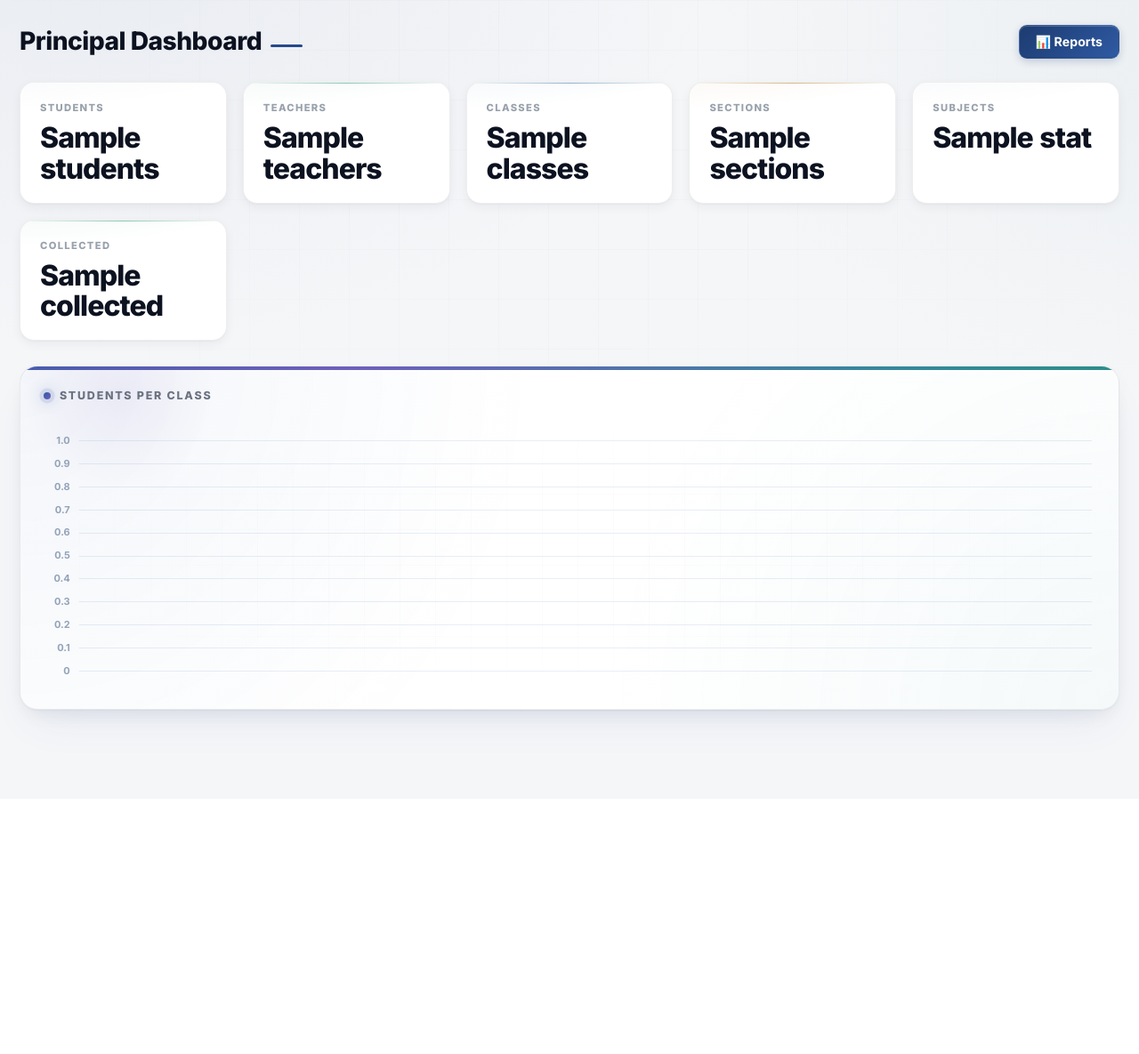
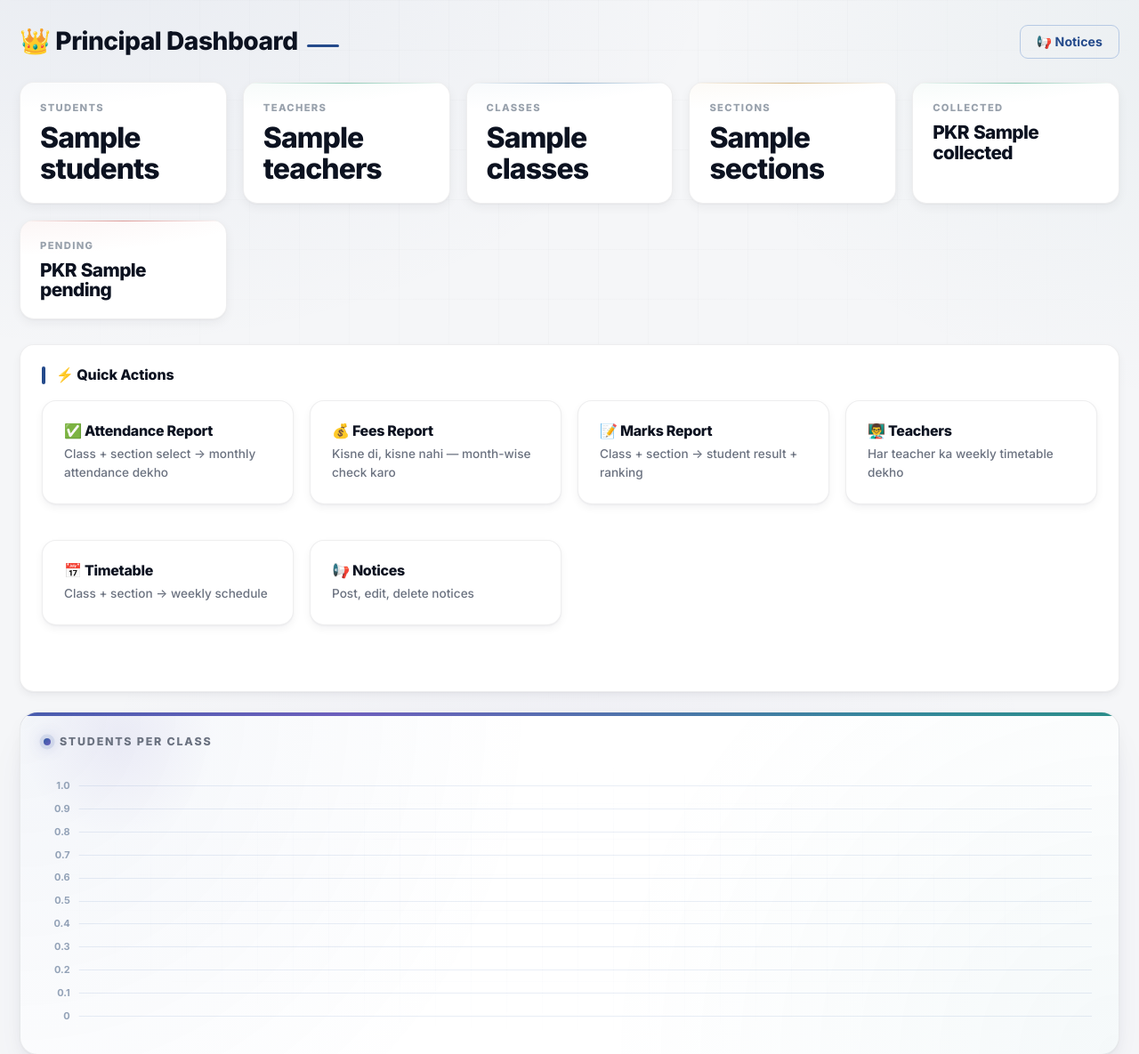
Before and after one commit to bosshanan123-ui/academy-management, a Flask app: template templates/principal/dashboard.html in a window 1280 px wide. Shown: the top 1185 px of the page at 89% size. Before the commit the page ends 834 px from the top, so only its background shows below. Run offline with Flask 3, Linux system fonts and the light colour scheme; the template is opened without the code that fills it: most values are stand-ins (such as "Sample title", 1, 10 or a date in 2020).

Commit message:
Update dashboard.html

```diff
--- a/templates/principal/dashboard.html
+++ b/templates/principal/dashboard.html
@@ -4,23 +4,76 @@
 {% block content %}
 <div class="container">
   <div class="page-header">
-    <h1>Principal Dashboard</h1>
-    <a href="{{ url_for('principal.reports') }}" class="btn">📊 Reports</a>
+    <h1>👑 Principal Dashboard</h1>
+    <a href="{{ url_for('principal.notices') }}" class="btn btn-ghost">📢 Notices</a>
   </div>
 
+  <!-- STATS -->
   <div class="stat-grid">
-    <div class="stat-card"><div class="stat-label">Students</div><div class="stat-value">{{ stats.students }}</div></div>
-    <div class="stat-card accent-green"><div class="stat-label">Teachers</div><div class="stat-value">{{ stats.teachers }}</div></div>
-    <div class="stat-card accent-blue"><div class="stat-label">Classes</div><div class="stat-value">{{ stats.classes }}</div></div>
-    <div class="stat-card accent-amber"><div class="stat-label">Sections</div><div class="stat-value">{{ stats.sections }}</div></div>
-    <div class="stat-card"><div class="stat-label">Subjects</div><div class="stat-value">{{ stats.subjects }}</div></div>
-    <div class="stat-card accent-green"><div class="stat-label">Collected</div><div class="stat-value">{{ stats.collected }}</div></div>
+    <div class="stat-card">
+      <div class="stat-label">Students</div>
+      <div class="stat-value">{{ stats.students }}</div>
+    </div>
+    <div class="stat-card accent-green">
+      <div class="stat-label">Teachers</div>
+      <div class="stat-value">{{ stats.teachers }}</div>
+    </div>
+    <div class="stat-card accent-blue">
+      <div class="stat-label">Classes</div>
+      <div class="stat-value">{{ stats.classes }}</div>
+    </div>
+    <div class="stat-card accent-amber">
+      <div class="stat-label">Sections</div>
+      <div class="stat-value">{{ stats.sections }}</div>
+    </div>
+    <div class="stat-card accent-green">
+      <div class="stat-label">Collected</div>
+      <div class="stat-value" style="font-size:1.3rem;">PKR {{ stats.collected }}</div>
+    </div>
+    <div class="stat-card accent-red">
+      <div class="stat-label">Pending</div>
+      <div class="stat-value" style="font-size:1.3rem;">PKR {{ stats.pending }}</div>
+    </div>
   </div>
 
+  <!-- QUICK ACTIONS -->
+  <div class="card">
+    <h2 class="section-title">⚡ Quick Actions</h2>
+    <div class="dashboard-grid">
+      <a href="{{ url_for('principal.attendance') }}" class="card">
+        <h3>✅ Attendance Report</h3>
+        <p>Class + section select → monthly attendance dekho</p>
+      </a>
+      <a href="{{ url_for('principal.fees') }}" class="card">
+        <h3>💰 Fees Report</h3>
+        <p>Kisne di, kisne nahi — month-wise check karo</p>
+      </a>
+      <a href="{{ url_for('principal.marks') }}" class="card">
+        <h3>📝 Marks Report</h3>
+        <p>Class + section → student result + ranking</p>
+      </a>
+      <a href="{{ url_for('principal.teachers') }}" class="card">
+        <h3>👨‍🏫 Teachers</h3>
+        <p>Har teacher ka weekly timetable dekho</p>
+      </a>
+      <a href="{{ url_for('principal.timetable') }}" class="card">
+        <h3>📅 Timetable</h3>
+        <p>Class + section → weekly schedule</p>
+      </a>
+      <a href="{{ url_for('principal.notices') }}" class="card">
+        <h3>📢 Notices</h3>
+        <p>Post, edit, delete notices</p>
+      </a>
+    </div>
+  </div>
+
+  <!-- CHART -->
   <div class="charts-grid">
     <div class="chart-card">
       <h3>Students per Class</h3>
-      <div class="chart-container"><canvas id="classChart"></canvas></div>
+      <div class="chart-container">
+        <canvas id="classChart"></canvas>
+      </div>
     </div>
   </div>
 </div>
@@ -31,6 +84,7 @@
   renderBarChart('classChart',
     {{ class_labels | tojson }},
     {{ class_counts | tojson }},
-    'Students');
+    'Students',
+    'indigo');
 </script>
 {% endblock %}
```
